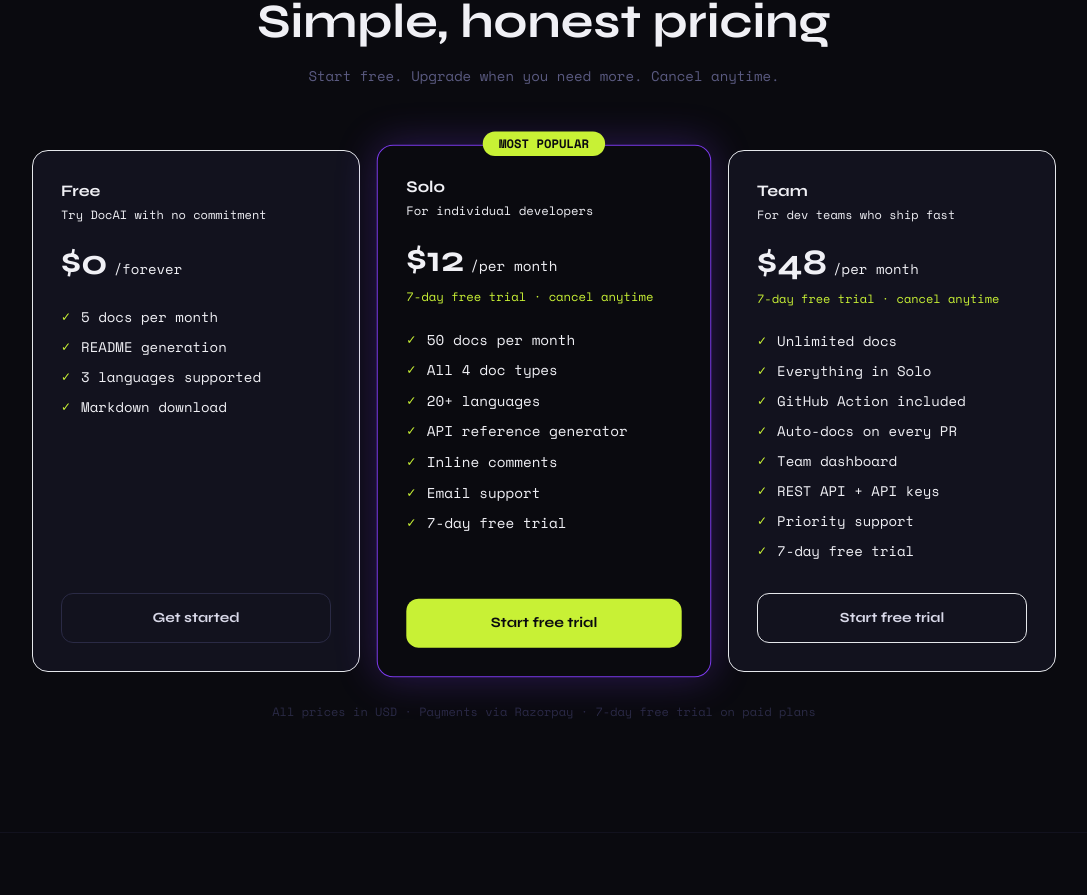
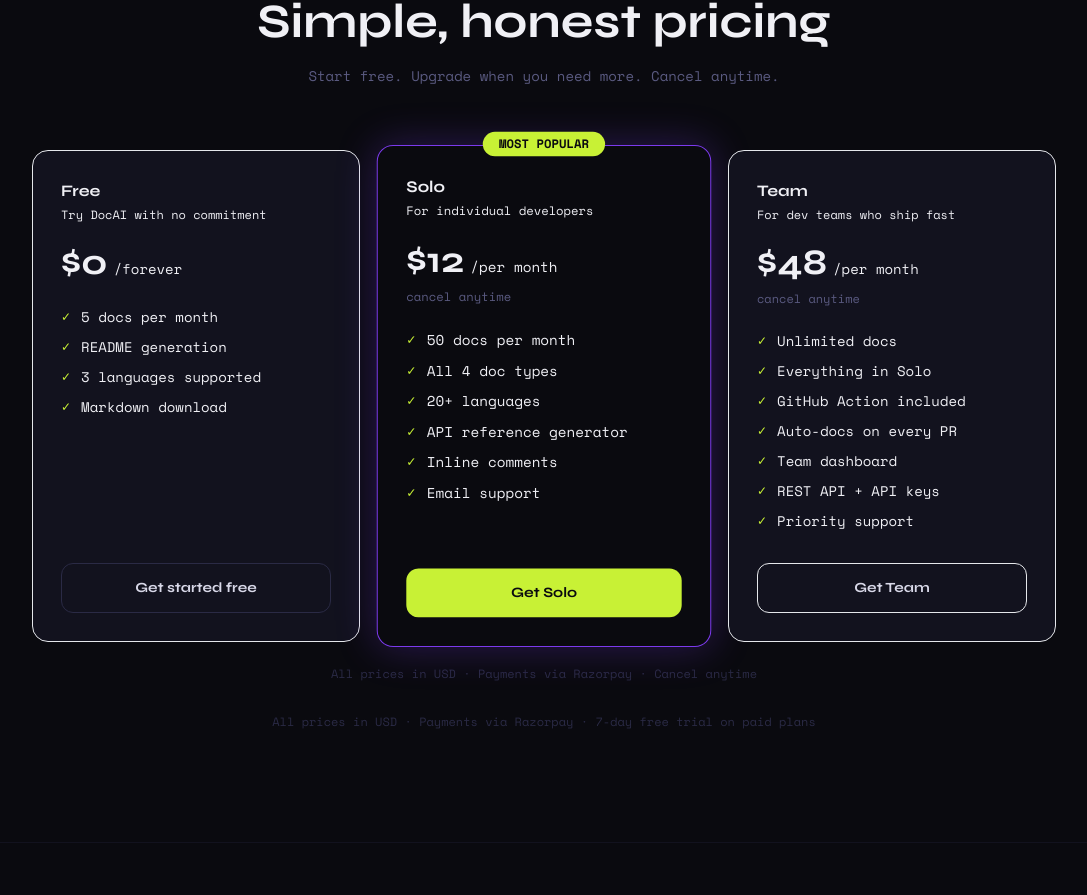
Before and after one commit to bhupindersb/ai-doc-generator, a Next.js app: page / in a window 1280 px wide. Shown: the part 4319-5214 px from the top of the page, without its empty margins (96-1183 px from the left). Built offline with nearby package versions, Linux system fonts and the light colour scheme; no server answers.

Commit message:
Fix: USD Pricing and Pricing Table

```diff
--- a/components/PricingTable.tsx
+++ b/components/PricingTable.tsx
@@ -16,9 +16,8 @@
       "3 languages supported",
       "Markdown download",
     ],
-    cta: "Get started",
+    cta: "Get started free",
     highlighted: false,
-    color: "",
   },
   {
     key: "SOLO",
@@ -33,11 +32,9 @@
       "API reference generator",
       "Inline comments",
       "Email support",
-      "7-day free trial",
     ],
-    cta: "Start free trial",
+    cta: "Get Solo",
     highlighted: true,
-    color: "border-violet",
   },
   {
     key: "TEAM",
@@ -53,11 +50,9 @@
       "Team dashboard",
       "REST API + API keys",
       "Priority support",
-      "7-day free trial",
     ],
-    cta: "Start free trial",
+    cta: "Get Team",
     highlighted: false,
-    color: "",
   },
 ];
 
@@ -69,24 +64,39 @@
   const { data: session } = useSession();
   const router = useRouter();
   const [loading, setLoading] = useState<string | null>(null);
+  const [error, setError] = useState<string | null>(null);
 
   async function handleSubscribe(planKey: string) {
     if (!session) { signIn("github"); return; }
     if (planKey === "FREE") { router.push("/dashboard"); return; }
 
     setLoading(planKey);
+    setError(null);
+
     try {
       const res = await fetch("/api/subscribe", {
         method: "POST",
         headers: { "Content-Type": "application/json" },
         body: JSON.stringify({ plan: planKey }),
       });
+
+      if (!res.ok) {
+        const data = await res.json();
+        throw new Error(data.error ?? "Failed to create subscription");
+      }
+
       const { subscriptionId, keyId } = await res.json();
 
+      // Dynamically load Razorpay checkout script
+      await new Promise<void>((resolve, reject) => {
+        if (window.Razorpay) { resolve(); return; }
         const script = document.createElement("script");
         script.src = "https://checkout.razorpay.com/v1/checkout.js";
+        script.onload = () => resolve();
+        script.onerror = () => reject(new Error("Failed to load Razorpay"));
         document.body.appendChild(script);
-      script.onload = () => {
+      });
+
       const rzp = new window.Razorpay({
         key: keyId,
         subscription_id: subscriptionId,
@@ -94,30 +104,46 @@
         description: `${planKey} Plan — Monthly`,
         currency: "USD",
         theme: { color: "#C8F135" },
+        modal: {
+          ondismiss: () => setLoading(null),
+        },
         handler: async (response: any) => {
-            await fetch("/api/subscribe/verify", {
+          try {
+            const verifyRes = await fetch("/api/subscribe/verify", {
               method: "POST",
               headers: { "Content-Type": "application/json" },
               body: JSON.stringify({ ...response, plan: planKey }),
             });
+            if (!verifyRes.ok) throw new Error("Payment verification failed");
             router.push("/dashboard?subscribed=true");
+          } catch (e: any) {
+            setError(e.message);
+          } finally {
+            setLoading(null);
+          }
         },
       });
+
       rzp.open();
-        setLoading(null);
-      };
-    } catch (err) {
-      console.error(err);
+    } catch (err: any) {
+      setError(err.message);
       setLoading(null);
     }
   }
 
   return (
+    <div>
+      {error && (
+        <div className="mb-6 bg-red-500/10 border border-red-500/30 text-red-400 rounded-xl px-4 py-3 text-sm font-mono text-center">
+          {error}
+        </div>
+      )}
+
       <div className="grid md:grid-cols-3 gap-5">
         {plans.map(plan => (
           <div
             key={plan.key}
-          className={`relative rounded-2xl p-7 border transition-all flex flex-col ${
+            className={`relative rounded-2xl p-7 border flex flex-col transition-all ${
               plan.highlighted
                 ? "bg-violet/8 border-violet violet-glow scale-[1.02]"
                 : "bg-ink-800 border-ink-700 hover:border-ink-500"
@@ -129,7 +155,7 @@
               </div>
             )}
 
-          {/* Plan header */}
+            {/* Header */}
             <div className="mb-6">
               <p className="font-display font-bold text-base mb-1">{plan.name}</p>
               <p className="text-xs font-mono text-ink-500 mb-5">{plan.desc}</p>
@@ -138,7 +164,7 @@
                 <span className="text-ink-500 text-sm font-mono">/{plan.period}</span>
               </div>
               {plan.key !== "FREE" && (
-              <p className="text-xs font-mono text-lime mt-2">7-day free trial · cancel anytime</p>
+                <p className="text-xs font-mono text-ink-400 mt-2">cancel anytime</p>
               )}
             </div>
 
@@ -155,7 +181,7 @@
             <button
               onClick={() => handleSubscribe(plan.key)}
               disabled={loading === plan.key}
-            className={`w-full py-3.5 rounded-xl font-bold text-sm transition-all disabled:opacity-50 disabled:cursor-not-allowed ${
+              className={`w-full py-3.5 rounded-xl font-bold text-sm transition-all disabled:opacity-50 disabled:cursor-not-allowed flex items-center justify-center gap-2 ${
                 plan.highlighted
                   ? "bg-lime text-ink-900 hover:bg-lime-dim"
                   : plan.key === "FREE"
@@ -163,16 +189,20 @@
                   : "border border-ink-500 text-ink-100 hover:border-lime/40 hover:text-lime"
               }`}
             >
-            {loading === plan.key
-              ? <span className="flex items-center justify-center gap-2">
+              {loading === plan.key ? (
+                <>
                   <span className="w-3.5 h-3.5 border-2 border-current border-t-transparent rounded-full animate-spin" />
                   Loading…
-                </span>
-              : plan.cta
-            }
+                </>
+              ) : plan.cta}
             </button>
           </div>
         ))}
       </div>
+
+      <p className="text-center text-xs font-mono text-ink-600 mt-6">
+        All prices in USD · Payments via Razorpay · Cancel anytime
+      </p>
+    </div>
   );
 }
--- a/lib/razorpay.ts
+++ b/lib/razorpay.ts
@@ -7,12 +7,16 @@
   key_secret: process.env.RAZORPAY_KEY_SECRET!,
 });
 
-// USD pricing — Razorpay supports USD for international payments
+// USD pricing
+// IMPORTANT: Plans must be created in USD in Razorpay dashboard
+// Plan amounts are in smallest currency unit:
+// USD: cents ($12 = 1200 cents, $48 = 4800 cents)
 export const PLANS = {
   SOLO: {
     id: process.env.RAZORPAY_PLAN_SOLO!,
     name: "Solo",
     priceUSD: 12,
+    amount: 1200, // in cents
     currency: "USD",
     docsPerMonth: 50,
   },
@@ -20,17 +24,25 @@
     id: process.env.RAZORPAY_PLAN_TEAM!,
     name: "Team",
     priceUSD: 48,
+    amount: 4800, // in cents
     currency: "USD",
     docsPerMonth: -1,
   },
 } as const;
 
-export async function createRazorpayCustomer(name: string, email: string): Promise<string> {
+export async function createRazorpayCustomer(
+  name: string,
+  email: string
+): Promise<string> {
   const customer = await razorpay.customers.create({ name, email });
   return customer.id;
 }
 
-export async function createSubscription(planId: string, customerId: string, totalCount = 12) {
+export async function createSubscription(
+  planId: string,
+  customerId: string,
+  totalCount = 12
+) {
   return await razorpay.subscriptions.create({
     plan_id: planId,
     customer_notify: 1,
@@ -43,19 +55,32 @@
   return await razorpay.subscriptions.cancel(subscriptionId);
 }
 
-export function verifyWebhookSignature(rawBody: string, signature: string): boolean {
+export function verifyWebhookSignature(
+  rawBody: string,
+  signature: string
+): boolean {
   const expectedSig = crypto
     .createHmac("sha256", process.env.RAZORPAY_WEBHOOK_SECRET!)
     .update(rawBody)
     .digest("hex");
-  return crypto.timingSafeEqual(Buffer.from(expectedSig), Buffer.from(signature));
+  return crypto.timingSafeEqual(
+    Buffer.from(expectedSig),
+    Buffer.from(signature)
+  );
 }
 
-export function verifyPaymentSignature(subscriptionId: string, paymentId: string, signature: string): boolean {
+export function verifyPaymentSignature(
+  subscriptionId: string,
+  paymentId: string,
+  signature: string
+): boolean {
   const body = subscriptionId + "|" + paymentId;
   const expectedSig = crypto
     .createHmac("sha256", process.env.RAZORPAY_KEY_SECRET!)
     .update(body)
     .digest("hex");
-  return crypto.timingSafeEqual(Buffer.from(expectedSig), Buffer.from(signature));
+  return crypto.timingSafeEqual(
+    Buffer.from(expectedSig),
+    Buffer.from(signature)
+  );
 }
```
Lines whose indentation alone changed are shown as unchanged.
